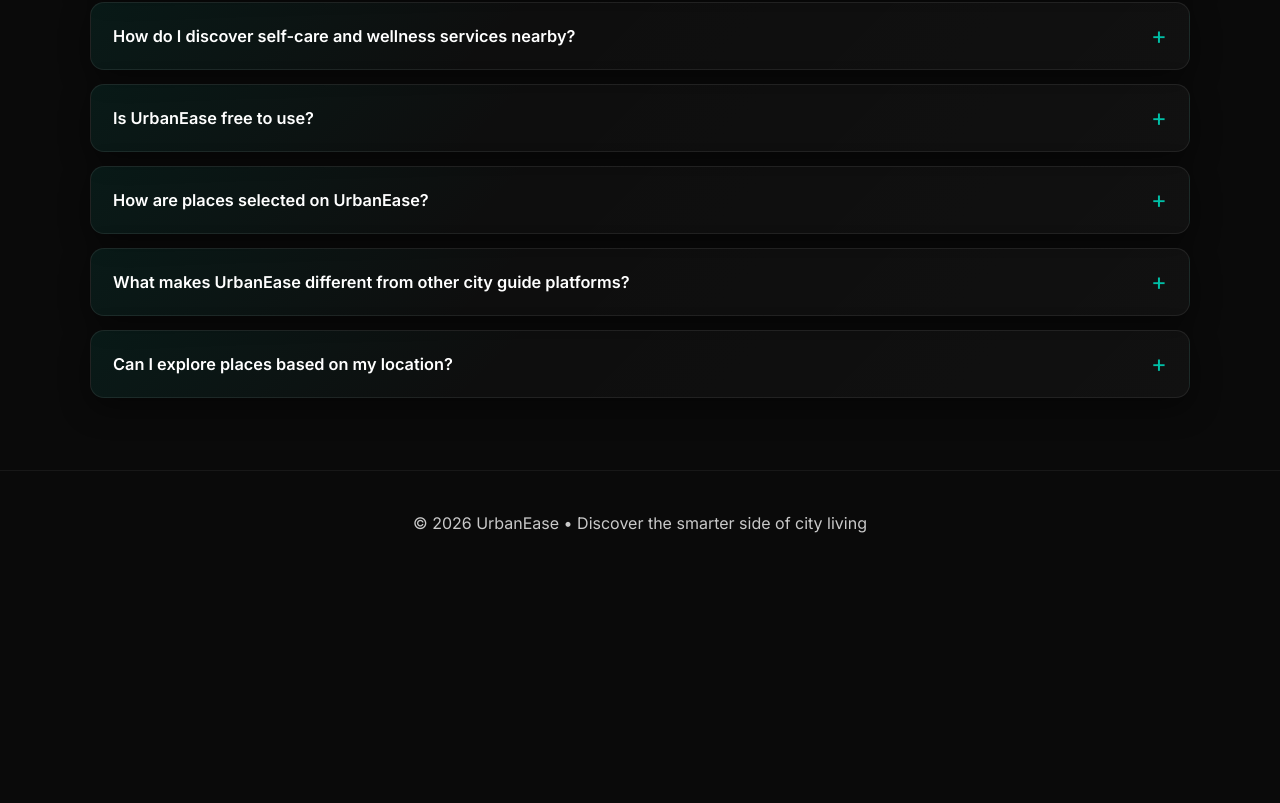
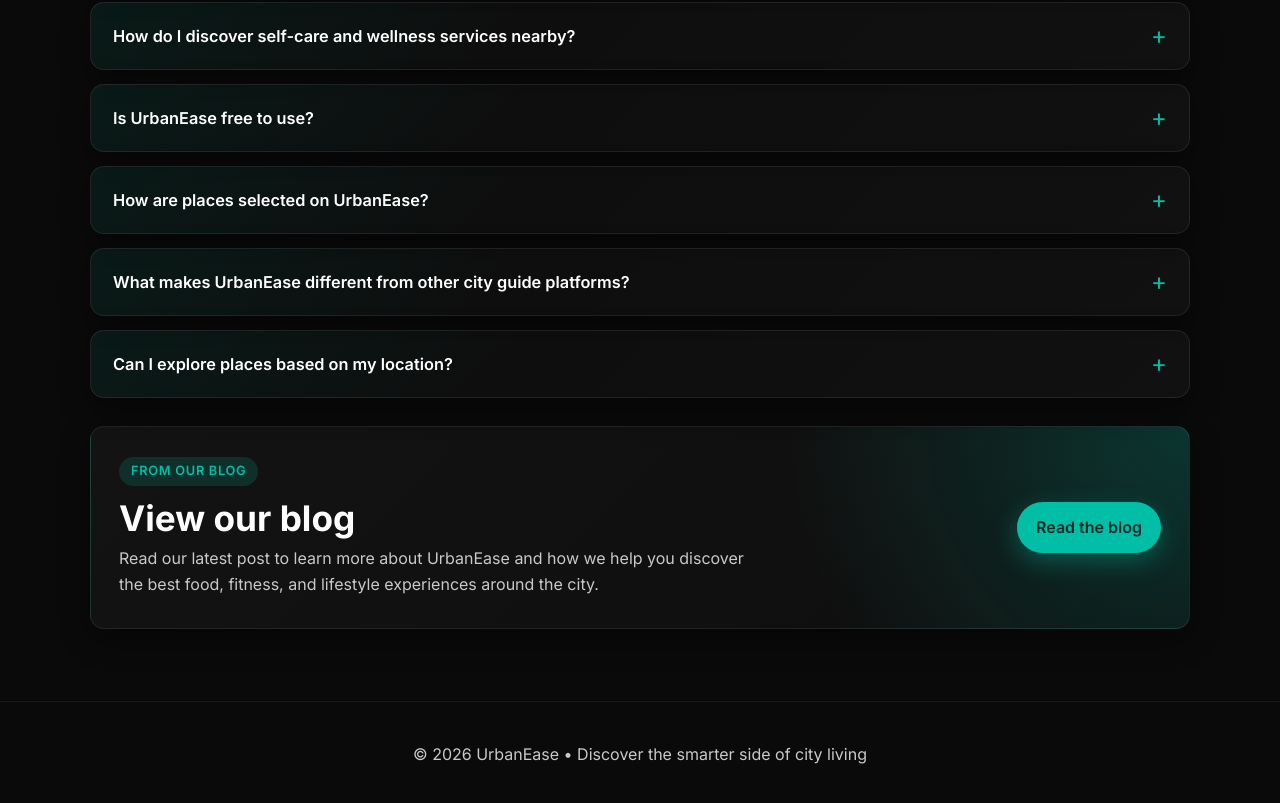
Before and after one commit to 1508akshat/UrbanEase, a plain HTML site: page index.html in a window 1280 px wide. Shown: the part 2379-3182 px from the top of the page. Before the commit the page ends 2972 px from the top, so only its background shows below. Drawn offline with Linux system fonts and the light colour scheme.

Commit message:
chore: update site changes

```diff
--- a/index.html
+++ b/index.html
@@ -195,6 +195,21 @@
 				</details>
 			</div>
 		</section>
+
+		<section class="container blog-section" aria-labelledby="blog-title">
+			<div class="blog-card">
+				<div class="blog-copy">
+					<span class="badge">From Our Blog</span>
+					<h2 id="blog-title">View our blog</h2>
+					<p>Read our latest post to learn more about UrbanEase and how we help you discover the best food,
+						fitness, and lifestyle experiences around the city.</p>
+				</div>
+				<div class="blog-actions">
+					<a href="https://15akshat.blogspot.com/2026/04/urbanease-your-ultimate-guide-to.html"
+						class="btn btn-primary" target="_blank" rel="noopener noreferrer">Read the blog</a>
+				</div>
+			</div>
+		</section>
 	</main>
 
 	<site-footer></site-footer>
--- a/style.css
+++ b/style.css
@@ -366,7 +366,7 @@
 }
 
 .faq-section {
-	margin-bottom: 72px;
+	margin-bottom: 28px;
 }
 
 .faq-heading {
@@ -443,6 +443,41 @@
 
 .faq-item[open] summary::after {
 	content: "-";
+}
+
+.blog-section {
+	margin-bottom: 72px;
+}
+
+.blog-card {
+	display: grid;
+	grid-template-columns: minmax(0, 1.7fr) auto;
+	align-items: center;
+	gap: 20px;
+	padding: 30px 28px;
+	border-radius: var(--radius);
+	border: 1px solid rgba(255, 255, 255, 0.08);
+	background:
+		radial-gradient(circle at top right, rgba(0, 191, 166, 0.22), transparent 36%),
+		linear-gradient(135deg, rgba(255, 255, 255, 0.04), rgba(255, 255, 255, 0.02));
+	box-shadow: var(--shadow);
+}
+
+.blog-copy h2 {
+	margin: 12px 0 8px;
+	font-size: clamp(1.6rem, 3vw, 2.2rem);
+	line-height: 1.15;
+}
+
+.blog-copy p {
+	margin: 0;
+	max-width: 62ch;
+	color: var(--muted);
+}
+
+.blog-actions {
+	display: flex;
+	justify-content: flex-end;
 }
 
 .about-grid {
@@ -987,6 +1022,15 @@
 	.faq-item summary {
 		padding: 18px 36px 18px 0;
 	}
+
+	.blog-card {
+		grid-template-columns: 1fr;
+		padding: 24px 20px;
+	}
+
+	.blog-actions {
+		justify-content: flex-start;
+	}
 }
 
 /* Animations */
```
